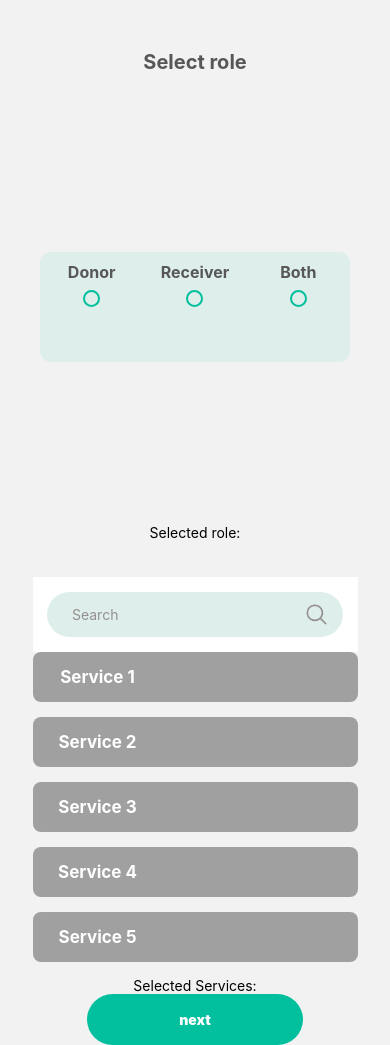
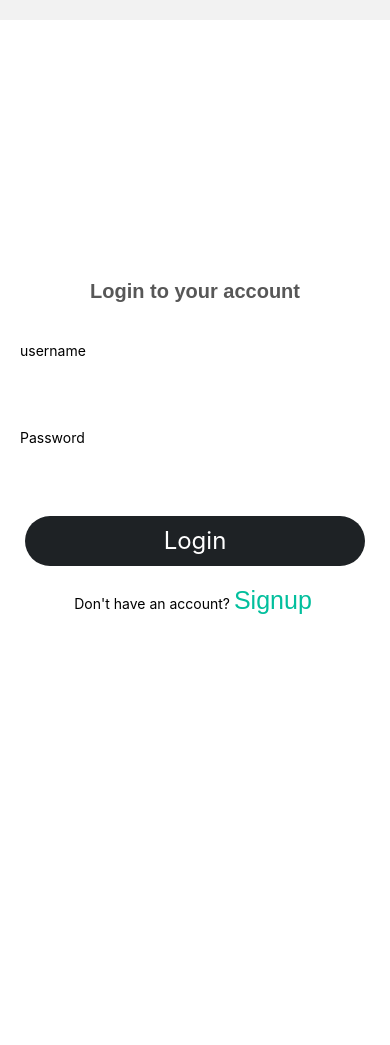
Before and after one commit to ajayckumar501/Btech_mini_project, a React Native app in the folder mini_react_part/: screen /LoginScreen in a window 390 px wide. After the commit the page ends 844 px from the top, so only its background shows below. Built offline with nearby package versions, Linux system fonts and the light colour scheme.

Commit message:
Fixed login,signup page 1.Perfectly working

```diff
--- a/mini_react_part/navigation.js
+++ b/mini_react_part/navigation.js
@@ -54,15 +54,15 @@ const AppNavigator = () => {
         component={Login2ajay}
       /> */}
 
-      {/* <Stack.Screen
+      <Stack.Screen
         name="SignupScreen" // we can customize this name
         component={SignupScreen}
-    /> */}
+    />
 
-      {/* <Stack.Screen
+       <Stack.Screen
         name="LoginScreen" // we can customize this name
         component={LoginScreen}
-      />  */}
+      />
       <Stack.Screen
         name="SignupScreen2" // we can customize this name
         component={SignupScreen2}
--- a/mini_react_part/screens/LoginScreen.js
+++ b/mini_react_part/screens/LoginScreen.js
@@ -5,7 +5,7 @@ import InputBox from "../components/Forms/InputBox";
 import SubmitButton from "../components/Forms/SubmitButton";
 import AsyncStorage from "@react-native-async-storage/async-storage";
 import axios from "axios";
-let response;
+let apiresponse;
 const Login = ({ navigation }) => {
   //global state
   //const [state, setState] = useContext(AuthContext);
@@ -16,7 +16,7 @@ const Login = ({ navigation }) => {
   const [loading, setLoading] = useState(false);
   //function
   // btn funcn
-  const handleSubmit = async() =>{
+  const handleSubmit = () =>{
     try {
       setLoading(true);
       if (!username || !password) {
@@ -31,18 +31,20 @@ const Login = ({ navigation }) => {
       }
 
       setLoading(false);
-      response = await axios.post("http://192.168.209.163:8080/api/v1/auth/login", payload,{
+      apiresponse =  axios.post("http://192.168.43.175.:8080/api/v1/auth/login", payload,{
         headers:{
           "Content-Type":'application/json'
         }
       })
-      alert(response.message);
+      .then((response) => {
+        alert(response.data.message);
+      })
+      .catch((error) =>{
+        console.error(error);
+      });
       //setLoginResponse(response.data);
-      AsyncStorage.setItem("@auth", JSON.stringify(response));
-      if(response.success)
-      {
-         navigation.navigate("SignupScreen2");
-      }
+      AsyncStorage.setItem("@auth", JSON.stringify(apiresponse));
+      navigation.navigate("SignupScreen2");
       console.log("Login Data==> ", { username, password });
       }
       catch (error) {
--- a/mini_react_part/screens/SignupScreen.js
+++ b/mini_react_part/screens/SignupScreen.js
@@ -3,7 +3,7 @@ import React, { useState } from "react";
 import InputBox from "../components/Forms/InputBox";
 import SubmitButton from "../components/Forms/SubmitButton";
 import axios from "axios";
-let response;
+let apiresponse;
 const Register = ({ navigation }) => {
   // states
   const [username, setUsername] = useState("");
@@ -15,7 +15,7 @@ const Register = ({ navigation }) => {
   const [loading, setLoading] = useState(false);
   //function
   // btn funcn
-  const handleSubmit = async() => {
+  const handleSubmit = () => {
     try {
       setLoading(true);
       if (!username || !email || !phoneno|| !location|| !password|| !confpasswd) {
@@ -32,21 +32,18 @@ const Register = ({ navigation }) => {
         confirmpassword:confpasswd
       }
       setLoading(false);
-      response = await axios.post("http://192.168.209.163:8080/api/v1/auth/register",payload,{
+      apiresponse = axios.post("http://192.168.43.175:8080/api/v1/auth/register",payload,{
         headers:{
           "Content-Type":'application/json'
         }
       })
-      /*.then((response) => {
-        console.log(data.message);
+      .then((response) => {
+        alert(response.data.message);
       })
       .catch((error) =>{
         console.error(error);
-      });*/
-      alert(response.message);
-      if(response.success){
-         navigation.navigate("LoginScreen");
-      }
+      });
+      navigation.navigate("LoginScreen");
       console.log("Register Data==> ", { username,email,phoneno,location,password,confpasswd, });
 
     } catch (error) {
```
